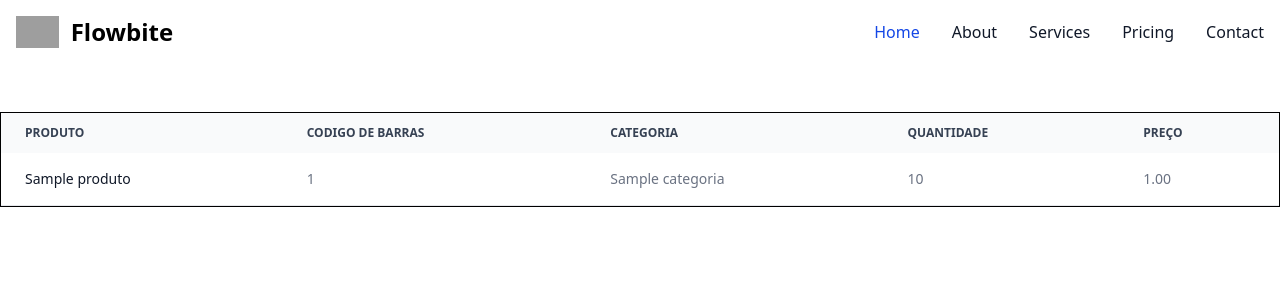
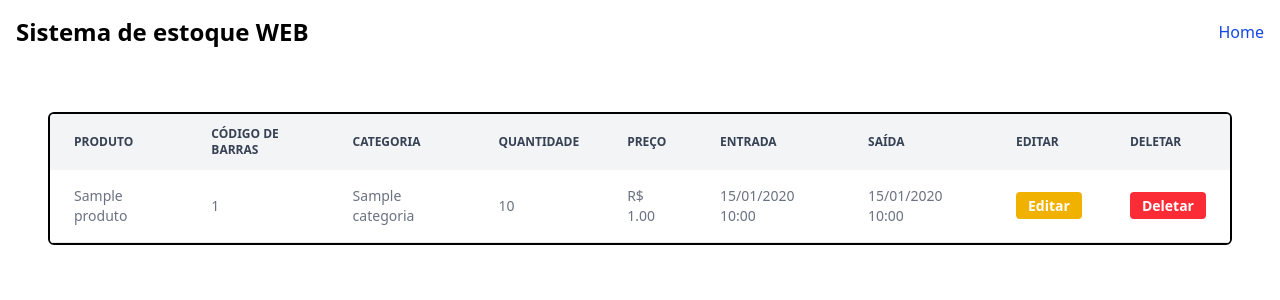
Before and after one commit to Juaoinacio/Estoque, a Django app: template home/templates/home.html in a window 1280 px wide. Shown: the top 300 px of the page. Run offline with Django 5.2, Linux system fonts and the light colour scheme; the template is opened without the code that fills it: values that come from a table or form of the project are taken from there, others are empty; tables that the repository leaves empty hold one stand-in row (values such as "Sample post"); parts of the project's set-up code (start-up, migrations or seed data) failed here and were passed over; grey boxes are pictures that could not be loaded.

Commit message:
Interface (3)

```diff
--- a/categoria/models.py
+++ b/categoria/models.py
@@ -7,4 +7,4 @@ class Categoria(models.Model):
         db_table = "Categoria"
 
     def __str__(self):
-        return f"Categoria: {self.nome}"
+        return self.nome
--- a/home/templates/_nav.html
+++ b/home/templates/_nav.html
@@ -2,9 +2,8 @@
 
 <nav class="bg-white border-gray-200 dark:bg-gray-900">
     <div class="max-w-screen-xl flex flex-wrap items-center justify-between mx-auto p-4">
-      <a href="https://flowbite.com/" class="flex items-center space-x-3 rtl:space-x-reverse">
-          <img src="https://flowbite.com/docs/images/logo.svg" class="h-8" alt="Flowbite Logo" />
-          <span class="self-center text-2xl font-semibold whitespace-nowrap dark:text-white">Flowbite</span>
+      <a href="#" class="flex items-center space-x-3 rtl:space-x-reverse">
+          <span class="self-center text-2xl font-semibold whitespace-nowrap dark:text-white">Sistema de estoque WEB</span>
       </a>
       <button data-collapse-toggle="navbar-default" type="button" class="inline-flex items-center p-2 w-10 h-10 justify-center text-sm text-gray-500 rounded-lg md:hidden hover:bg-gray-100 focus:outline-none focus:ring-2 focus:ring-gray-200 dark:text-gray-400 dark:hover:bg-gray-700 dark:focus:ring-gray-600" aria-controls="navbar-default" aria-expanded="false">
           <span class="sr-only">Open main menu</span>
@@ -17,18 +16,6 @@
           <li>
             <a href="#" class="block py-2 px-3 text-white bg-blue-700 rounded-sm md:bg-transparent md:text-blue-700 md:p-0 dark:text-white md:dark:text-blue-500" aria-current="page">Home</a>
           </li>
-          <li>
-            <a href="#" class="block py-2 px-3 text-gray-900 rounded-sm hover:bg-gray-100 md:hover:bg-transparent md:border-0 md:hover:text-blue-700 md:p-0 dark:text-white md:dark:hover:text-blue-500 dark:hover:bg-gray-700 dark:hover:text-white md:dark:hover:bg-transparent">About</a>
-          </li>
-          <li>
-            <a href="#" class="block py-2 px-3 text-gray-900 rounded-sm hover:bg-gray-100 md:hover:bg-transparent md:border-0 md:hover:text-blue-700 md:p-0 dark:text-white md:dark:hover:text-blue-500 dark:hover:bg-gray-700 dark:hover:text-white md:dark:hover:bg-transparent">Services</a>
-          </li>
-          <li>
-            <a href="#" class="block py-2 px-3 text-gray-900 rounded-sm hover:bg-gray-100 md:hover:bg-transparent md:border-0 md:hover:text-blue-700 md:p-0 dark:text-white md:dark:hover:text-blue-500 dark:hover:bg-gray-700 dark:hover:text-white md:dark:hover:bg-transparent">Pricing</a>
-          </li>
-          <li>
-            <a href="#" class="block py-2 px-3 text-gray-900 rounded-sm hover:bg-gray-100 md:hover:bg-transparent md:border-0 md:hover:text-blue-700 md:p-0 dark:text-white md:dark:hover:text-blue-500 dark:hover:bg-gray-700 dark:hover:text-white md:dark:hover:bg-transparent">Contact</a>
-          </li>
         </ul>
       </div>
     </div>
--- a/home/templates/home.html
+++ b/home/templates/home.html
@@ -1,60 +1,43 @@
 {% extends "base.html" %}
 
-{% block title %}Home{% endblock title %}
+{% block title %}Sistema de estoque WEB{% endblock title %}
 
 {% block content %}
     {% if produtos %}
-
-        <div class="border mt-12">
-            <div class="relative overflow-x-auto">
-                <table class="w-full text-sm text-left rtl:text-right text-gray-500">
-                    <thead class="text-xs text-gray-700 uppercase bg-gray-50">
-
+    {% comment %} Tabela que imprime meus produtos para a tela home{% endcomment %}
+        <div class="m-12 overflow-x-auto border-2 rounded-md">
+            <table class="w-full text-sm text-left text-gray-500">
+                <thead class="text-xs text-gray-700 uppercase bg-gray-100">
                     <tr>
-                            <th scope="col" class="px-6 py-3">
-                                Produto
-                            </th>
-                            <th scope="col" class="px-6 py-3">
-                                Codigo de barras
-                            </th>
-                            <th scope="col" class="px-6 py-3">
-                                Categoria
-                            </th>
-                            <th scope="col" class="px-6 py-3">
-                                Quantidade
-                            </th>
-                            <th scope="col" class="px-6 py-3">
-                                Preço
-                            </th>
-
+                        <th class="px-6 py-3">Produto</th>
+                        <th class="px-6 py-3">Código de Barras</th>
+                        <th class="px-6 py-3">Categoria</th>
+                        <th class="px-6 py-3">Quantidade</th>
+                        <th class="px-6 py-3">Preço</th>
+                        <th class="px-6 py-3">Entrada</th>
+                        <th class="px-6 py-3">Saída</th>
+                        <th class="px-6 py-3">Editar</th>
+                        <th class="px-6 py-3">Deletar</th>
                     </tr>
                 </thead>
                 <tbody>
                     {% for produto in produtos %}
                     <tr class="bg-white border-b border-gray-200">
-                            <th scope="row" class="px-6 py-4 font-medium text-gray-900 whitespace-nowrap">
-                                {{produto.nome}}
-                            </th>
-                            <td class="px-6 py-4">
-                                {{produto.cod_barras}}
-                            </td>
-                            <td class="px-6 py-4">
-                                {{produto.categoria.nome}}
-                            </td>
-                            <td class="px-6 py-4">
-                                {{produto.quantidade}}
-                            </td>
-                            <td class="px-6 py-4">
-                                {{produto.preco}}
-                            </td>
+                        <td class="px-6 py-4">{{ produto.nome }}</td>
+                        <td class="px-6 py-4">{{ produto.cod_barras }}</td>
+                        <td class="px-6 py-4">{{ produto.categoria.nome }}</td>
+                        <td class="px-6 py-4">{{ produto.quantidade }}</td>
+                        <td class="px-6 py-4">R$ {{ produto.preco }}</td>
+                        <td class="px-6 py-4">{{ produto.date|date:"d/m/Y H:i" }}</td>
+                        <td class="px-6 py-4">{{ produto.date|date:"d/m/Y H:i" }}</td>
+                        <td class="px-6 py-4"><a href="#" class="bg-yellow-500 hover:bg-yellow-600 text-white font-semibold py-1 px-3 rounded">Editar</td>
+                        <td class="px-6 py-4"><a href="#" class="bg-red-500 hover:bg-red-600 text-white font-semibold py-1 px-3 rounded">Deletar</td>
                     </tr>
                     {% endfor %}
                 </tbody>
             </table>
         </div>
-        </div>
-
     {% else %}
-        <p>Nenhuma categoria cadastrada.</p>
+        <p>Nenhum produto cadastrado</p>
     {% endif %}
 {% endblock %}
```
Lines whose indentation alone changed are shown as unchanged.
